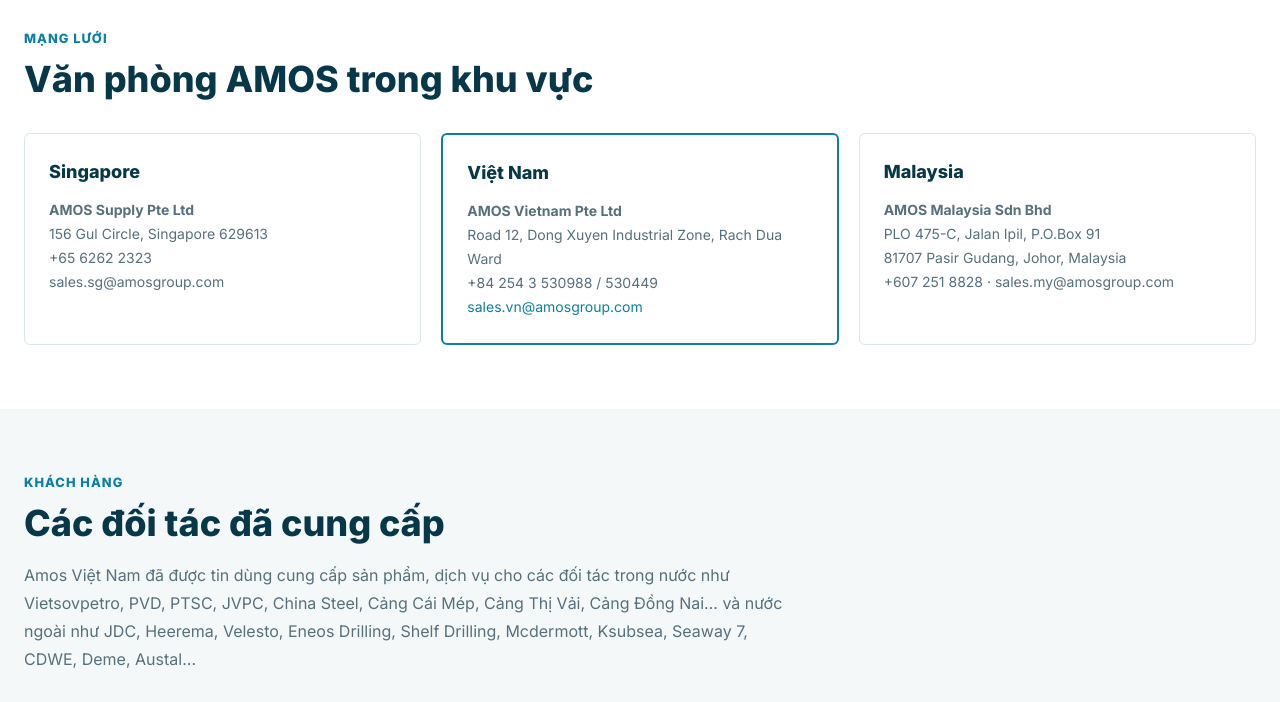
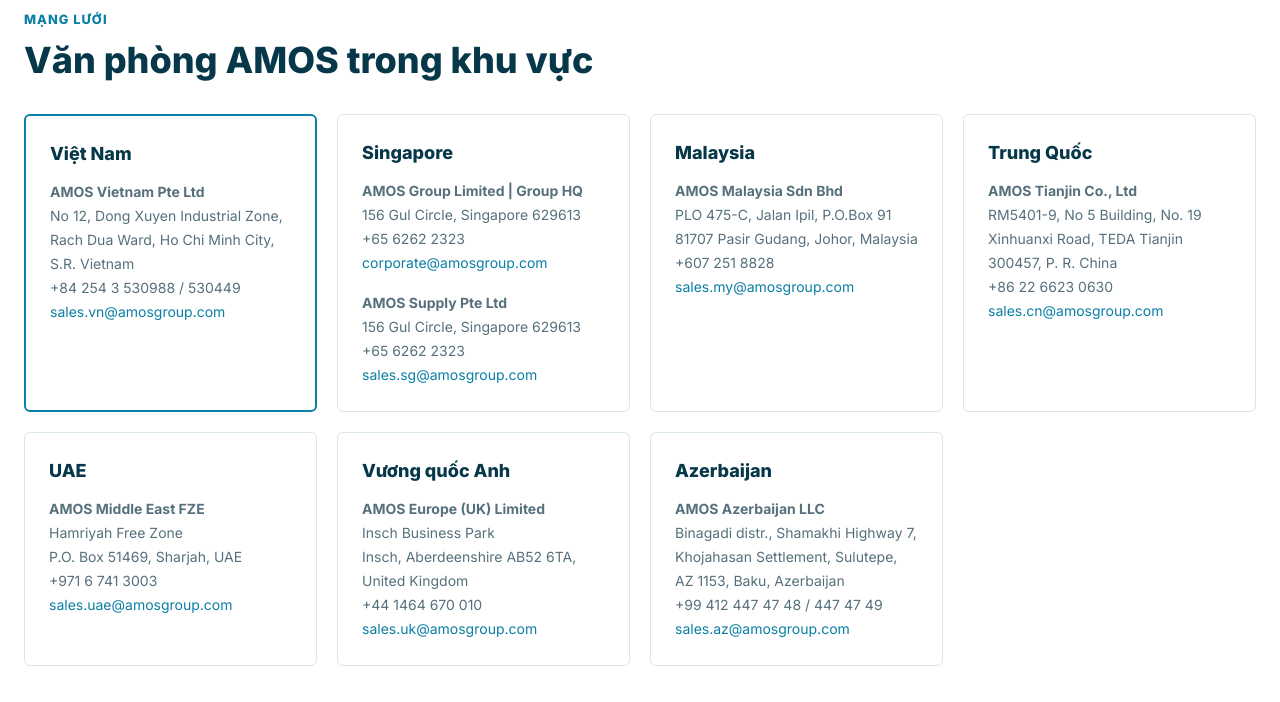
Before and after one commit to 20880209/amosvietnam, a plain HTML site: page gioithieu.html in a window 1280 px wide. Shown: the part 2030-2732 px from the top of the page. Drawn offline with nearby package versions, Linux system fonts and the light colour scheme.

Commit message:
update 261126
11:15 am

```diff
--- a/gioithieu.html
+++ b/gioithieu.html
@@ -242,7 +242,7 @@
 
                 <div class="mt-8 grid items-center gap-10 lg:grid-cols-2">
                     <div class="lg:order-2 overflow-hidden rounded-md border border-amos-line bg-amos-mist shadow-soft">
-                        <a href="images/gian-khoan-dau-khi-amos-energy-supply.webp" class="lightbox block" data-caption="Giàn khoan dầu khí – AMOS Group cung cấp cho nhà thầu offshore"><img src="images/gian-khoan-dau-khi-amos-energy-supply.webp" alt="Giàn khoan dầu khí – AMOS Group cung cấp cho nhà thầu offshore" class="w-full aspect-[4/3] object-cover" loading="lazy" decoding="async"></a>
+                        <a href="images/gian-khoan-dau-khi-amos-energy-supply.webp" class="lightbox block" data-caption="Giàn khoan dầu khí – AMOS Group cung cấp cho nhà thầu offshore"><img src="images/gian-khoan-dau-khi-amos-energy-supply.webp" alt="Giàn khoan dầu khí – AMOS Group cung cấp cho nhà thầu offshore" class="h-auto w-full" loading="lazy" decoding="async"></a>
                     </div>
                     <div class="prose-amos"><p><strong>AMOS Group</strong> được thành lập năm <strong>1974</strong> tại Singapore, là nhà cung cấp giải pháp cho các nhà thầu ngoài khơi (offshore contractors), ngành năng lượng và hàng hải, với văn phòng tại Singapore, Hàn Quốc, Trung Quốc, Malaysia, Việt Nam, UAE, Azerbaijan, Vương quốc Anh.</p>
 <h3>Các mảng giải pháp của AMOS</h3>
@@ -256,10 +256,14 @@
                 <p class="eyebrow">Mạng lưới</p>
                 <h2 class="section-title">Văn phòng AMOS trong khu vực</h2>
 
-                <div class="mt-8 grid gap-5 md:grid-cols-3">
-                    <article class="rounded-md border border-amos-line bg-white p-6"><h3 class="text-lg font-extrabold text-amos-deep">Singapore</h3><p class="mt-3 text-sm leading-6 text-amos-steel"><strong>AMOS Supply Pte Ltd</strong><br>156 Gul Circle, Singapore 629613<br>+65 6262 2323<br>sales.sg@amosgroup.com</p></article>
-                    <article class="rounded-md border-2 border-amos-blue bg-white p-6"><h3 class="text-lg font-extrabold text-amos-deep">Việt Nam</h3><p class="mt-3 text-sm leading-6 text-amos-steel"><strong>AMOS Vietnam Pte Ltd</strong><br>Road 12, Dong Xuyen Industrial Zone, Rach Dua Ward<br>+84 254 3 530988 / 530449<br><a class="text-amos-blue" href="mailto:sales.vn@amosgroup.com">sales.vn@amosgroup.com</a></p></article>
-                    <article class="rounded-md border border-amos-line bg-white p-6"><h3 class="text-lg font-extrabold text-amos-deep">Malaysia</h3><p class="mt-3 text-sm leading-6 text-amos-steel"><strong>AMOS Malaysia Sdn Bhd</strong><br>PLO 475-C, Jalan Ipil, P.O.Box 91<br>81707 Pasir Gudang, Johor, Malaysia<br>+607 251 8828 · sales.my@amosgroup.com</p></article>
+                <div class="mt-8 grid gap-5 sm:grid-cols-2 lg:grid-cols-4">
+                    <article class="rounded-md border-2 border-amos-blue bg-white p-6"><h3 class="text-lg font-extrabold text-amos-deep">Việt Nam</h3><p class="mt-3 text-sm leading-6 text-amos-steel"><strong>AMOS Vietnam Pte Ltd</strong><br>No 12, Dong Xuyen Industrial Zone, Rach Dua Ward, Ho Chi Minh City, S.R. Vietnam<br><a class="hover:text-amos-blue" href="tel:+842543530988">+84 254 3 530988</a> / <a class="hover:text-amos-blue" href="tel:+842543530449">530449</a><br><a class="text-amos-blue" href="mailto:sales.vn@amosgroup.com">sales.vn@amosgroup.com</a></p></article>
+                    <article class="rounded-md border border-amos-line bg-white p-6"><h3 class="text-lg font-extrabold text-amos-deep">Singapore</h3><p class="mt-3 text-sm leading-6 text-amos-steel"><strong>AMOS Group Limited | Group HQ</strong><br>156 Gul Circle, Singapore 629613<br><a class="hover:text-amos-blue" href="tel:+6562622323">+65 6262 2323</a><br><a class="text-amos-blue" href="mailto:corporate@amosgroup.com">corporate@amosgroup.com</a></p><p class="mt-4 text-sm leading-6 text-amos-steel"><strong>AMOS Supply Pte Ltd</strong><br>156 Gul Circle, Singapore 629613<br><a class="hover:text-amos-blue" href="tel:+6562622323">+65 6262 2323</a><br><a class="text-amos-blue" href="mailto:sales.sg@amosgroup.com">sales.sg@amosgroup.com</a></p></article>
+                    <article class="rounded-md border border-amos-line bg-white p-6"><h3 class="text-lg font-extrabold text-amos-deep">Malaysia</h3><p class="mt-3 text-sm leading-6 text-amos-steel"><strong>AMOS Malaysia Sdn Bhd</strong><br>PLO 475-C, Jalan Ipil, P.O.Box 91<br>81707 Pasir Gudang, Johor, Malaysia<br><a class="hover:text-amos-blue" href="tel:+6072518828">+607 251 8828</a><br><a class="text-amos-blue" href="mailto:sales.my@amosgroup.com">sales.my@amosgroup.com</a></p></article>
+                    <article class="rounded-md border border-amos-line bg-white p-6"><h3 class="text-lg font-extrabold text-amos-deep">Trung Quốc</h3><p class="mt-3 text-sm leading-6 text-amos-steel"><strong>AMOS Tianjin Co., Ltd</strong><br>RM5401-9, No 5 Building, No. 19 Xinhuanxi Road, TEDA Tianjin 300457, P. R. China<br><a class="hover:text-amos-blue" href="tel:+862266230630">+86 22 6623 0630</a><br><a class="text-amos-blue" href="mailto:sales.cn@amosgroup.com">sales.cn@amosgroup.com</a></p></article>
+                    <article class="rounded-md border border-amos-line bg-white p-6"><h3 class="text-lg font-extrabold text-amos-deep">UAE</h3><p class="mt-3 text-sm leading-6 text-amos-steel"><strong>AMOS Middle East FZE</strong><br>Hamriyah Free Zone<br>P.O. Box 51469, Sharjah, UAE<br><a class="hover:text-amos-blue" href="tel:+97167413003">+971 6 741 3003</a><br><a class="text-amos-blue" href="mailto:sales.uae@amosgroup.com">sales.uae@amosgroup.com</a></p></article>
+                    <article class="rounded-md border border-amos-line bg-white p-6"><h3 class="text-lg font-extrabold text-amos-deep">Vương quốc Anh</h3><p class="mt-3 text-sm leading-6 text-amos-steel"><strong>AMOS Europe (UK) Limited</strong><br>Insch Business Park<br>Insch, Aberdeenshire AB52 6TA, United Kingdom<br><a class="hover:text-amos-blue" href="tel:+441464670010">+44 1464 670 010</a><br><a class="text-amos-blue" href="mailto:sales.uk@amosgroup.com">sales.uk@amosgroup.com</a></p></article>
+                    <article class="rounded-md border border-amos-line bg-white p-6"><h3 class="text-lg font-extrabold text-amos-deep">Azerbaijan</h3><p class="mt-3 text-sm leading-6 text-amos-steel"><strong>AMOS Azerbaijan LLC</strong><br>Binagadi distr., Shamakhi Highway 7, Khojahasan Settlement, Sulutepe, AZ 1153, Baku, Azerbaijan<br><a class="hover:text-amos-blue" href="tel:+994124474748">+99 412 447 47 48</a> / <a class="hover:text-amos-blue" href="tel:+994124474749">447 47 49</a><br><a class="text-amos-blue" href="mailto:sales.az@amosgroup.com">sales.az@amosgroup.com</a></p></article>
                 </div>
             </div>
         </section>
```
